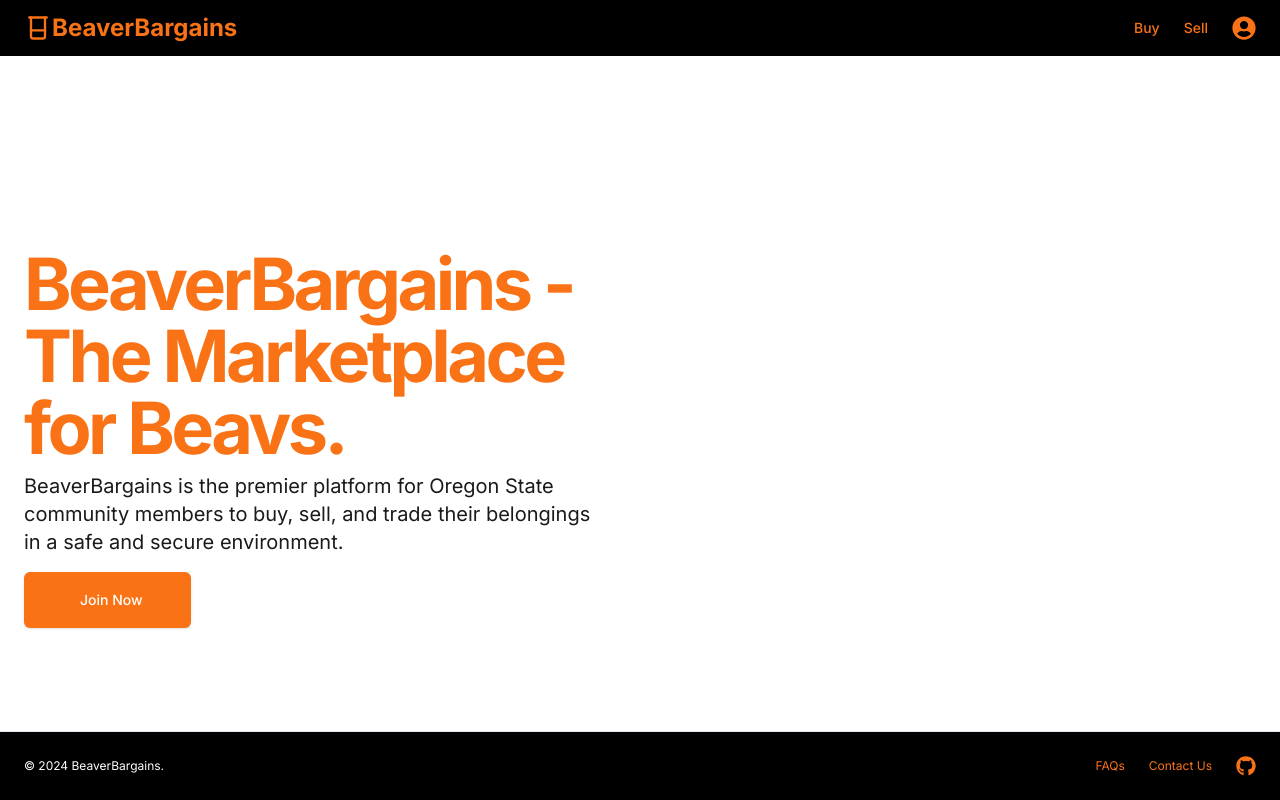
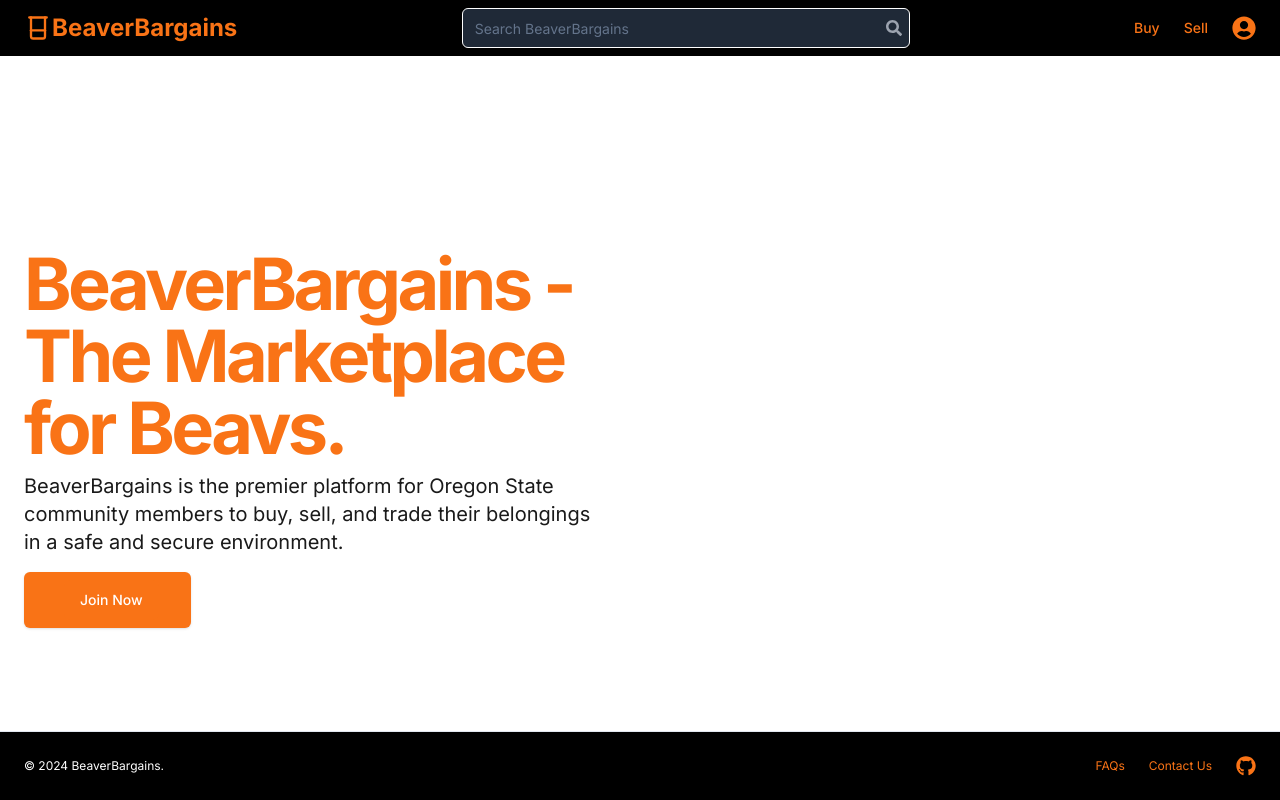
Before and after one commit to mfaks/BeaverBargains, a Next.js app in the folder frontend/: page / in a window 1280 px wide. Shown: the top 800 px of the page. Built offline with nearby package versions, Linux system fonts and the light colour scheme.

Commit message:
add search bar to nav bar

```diff
--- a/frontend/src/app/NavBar.tsx
+++ b/frontend/src/app/NavBar.tsx
@@ -4,9 +4,10 @@ import Link from "next/link"
 import BeakerIcon from "@/components/ui/BeakerIcon"
 import { Drawer, DrawerTrigger, DrawerContent, DrawerHeader, DrawerTitle, DrawerClose, DrawerFooter } from "@/components/ui/drawer"
 import { Button } from "@/components/ui/button"
-import { FaShoppingCart, FaUserCircle } from 'react-icons/fa'
+import { FaSearch, FaShoppingCart, FaUserCircle } from 'react-icons/fa'
 import { useState } from 'react'
 import { useAuth } from '../app/AuthContext'
+import { Input } from "@/components/ui/input"
 
 export default function NavBar() {
   const [cartDrawerOpen, setCartDrawerOpen] = useState(false)
@@ -14,12 +15,29 @@ export default function NavBar() {
   const { isAuthenticated, user, logout } = useAuth()
 
   return (
-    <header className="sticky top-0 z-50 px-4 lg:px-6 h-14 flex items-center bg-[black] text-[white]">
-      <Link href="/" className="flex items-center justify-center" prefetch={false}>
-        <BeakerIcon />
-        <span className="text-2xl font-bold text-orange-500">BeaverBargains</span>
-      </Link>
-      <nav className="ml-auto flex gap-4 sm:gap-6 items-center">
+    <header className="sticky top-0 z-50 px-4 lg:px-6 h-14 flex items-center justify-between bg-[black] text-[white]">
+      <div className="flex items-center">
+        <Link href="/" className="flex items-center justify-center" prefetch={false}>
+          <BeakerIcon />
+          <span className="text-2xl font-bold text-orange-500">BeaverBargains</span>
+        </Link>
+      </div>
+
+      <div className="flex-1 max-w-md mx-4 relative">
+        <Input
+          type="search"
+          placeholder="Search BeaverBargains"
+          className="w-full bg-gray-800 text-white placeholder-gray-400 border-white pr-10"
+        />
+        <button
+          className="absolute right-2 top-1/2 transform -translate-y-1/2 text-gray-400 hover:text-white"
+          onClick={() => {/*add fsearch functiaonltiy here*/}}
+        >
+          <FaSearch />
+        </button>
+      </div>
+
+      <nav className="flex gap-4 sm:gap-6 items-center">
         <Link href="/buy" className="text-sm font-medium hover:underline underline-offset-4 text-orange-500" prefetch={false}>
           Buy
         </Link>
@@ -37,12 +55,6 @@ export default function NavBar() {
             <DrawerHeader className="flex justify-between items-center">
               <DrawerTitle>{isAuthenticated && user ? `Welcome ${user.firstName}!` : 'Welcome Guest!'}</DrawerTitle>
               <DrawerClose asChild>
-                {/* <Button
-                  onClick={() => setProfileDrawerOpen(false)}
-                  className="inline-flex items-center justify-center rounded-md border border-transparent bg-orange-400 px-4 py-2 text-sm font-medium text-white shadow-sm hover:bg-orange-400 focus:outline-none focus:ring-2 focus:ring-offset-2 focus:ring-blue-500"
-                >
-                  &times;
-                </Button> */}
               </DrawerClose>
             </DrawerHeader>
             {isAuthenticated ? (
```
